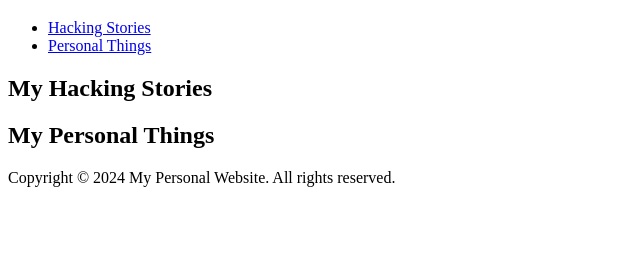
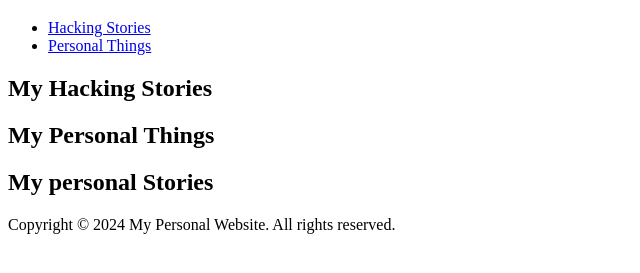
Before and after one commit to santoshjadhav01/batsalo, a plain HTML site: page index.html in a window 1280 px wide. Shown: the part 61-334 px from the top of the page, without its empty margins (0-640 px from the left). Drawn offline with Linux system fonts and the light colour scheme.

Commit message:
Update index.html

```diff
--- a/index.html
+++ b/index.html
@@ -31,6 +31,10 @@
             <h2>My Personal Things</h2>
             <!-- Write your personal things here -->
         </section>
+    </section id="personal stories">
+        <h2> My personal Stories</h2>
+        <! there are hundress of stories that can makes me i am hacker not good one best one >
+    </section>
     </main>
     <footer>
         <p>Copyright © 2024 My Personal Website. All rights reserved.</p>
```
